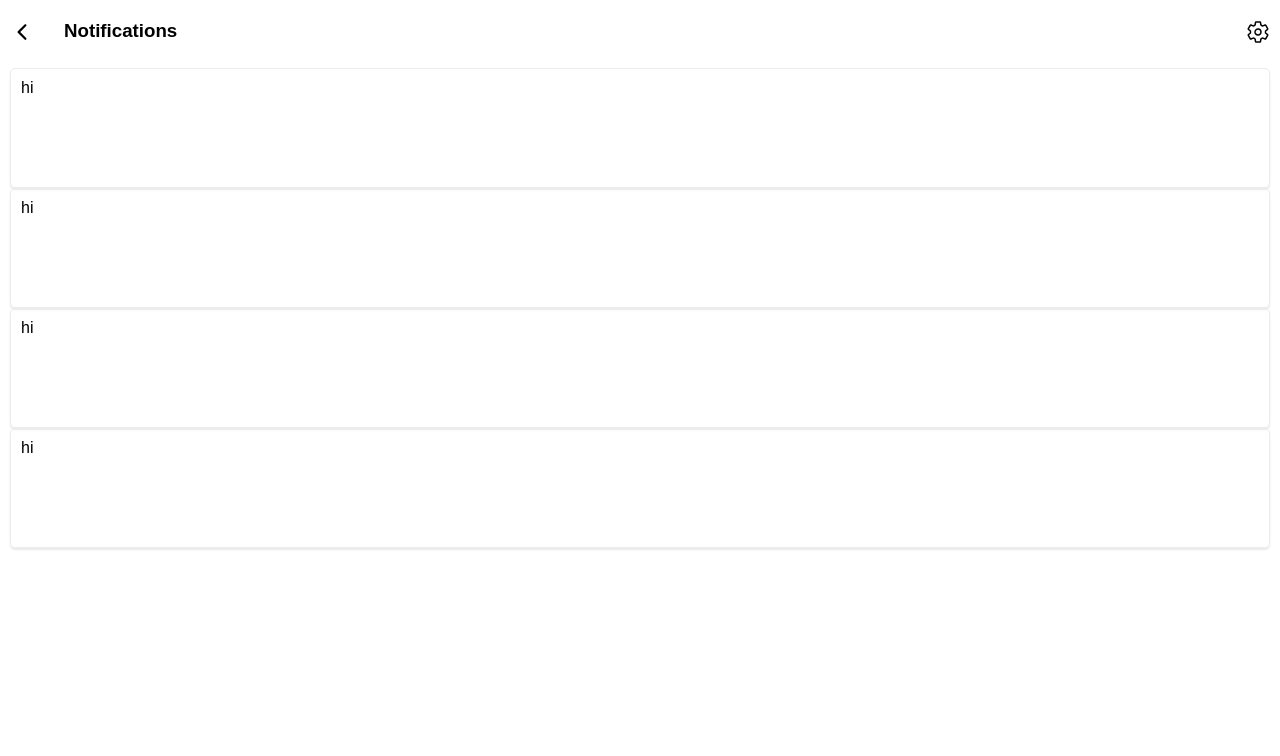
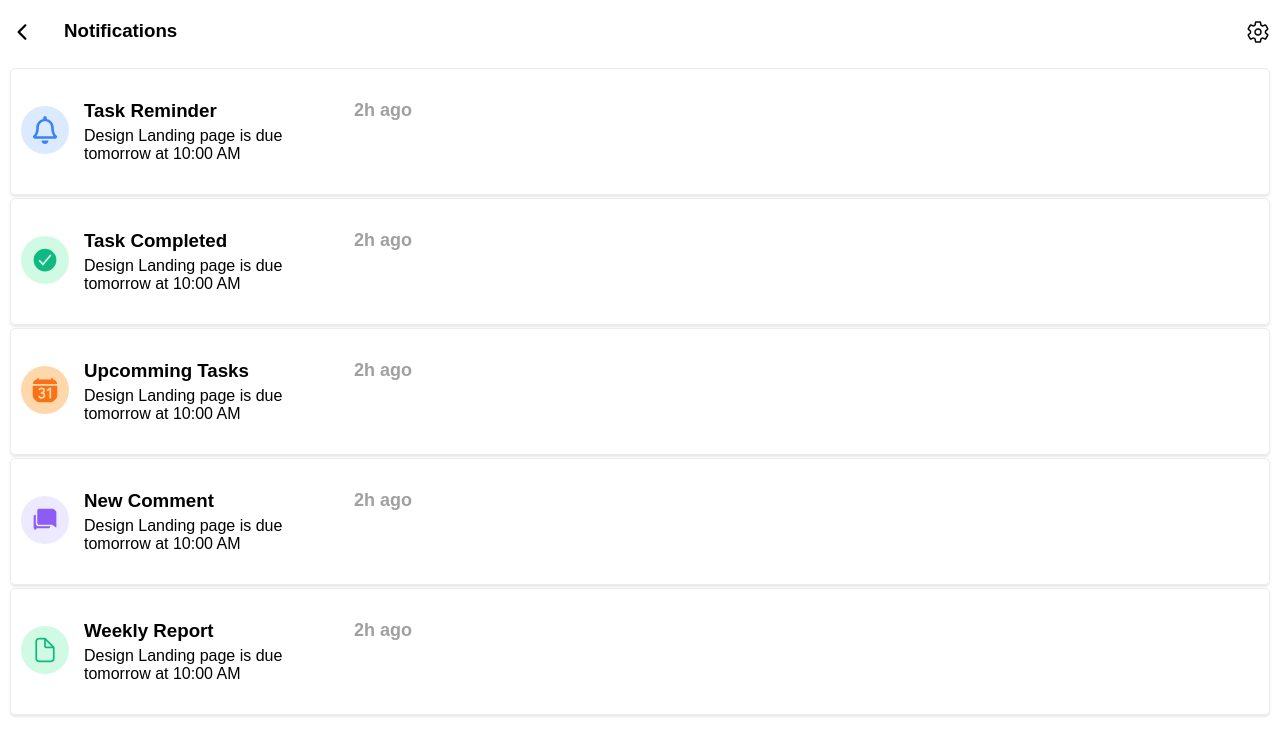
Before and after one commit to sajidsafi936/task-manager, a React (Vite) app in the folder frontend/task-manager/: page /notifications in a window 1280 px wide. Shown: the top 756 px of the page. Built offline with nearby package versions, Linux system fonts and the light colour scheme.

Commit message:
notification component frontend completed

```diff
--- a/frontend/task-manager/src/components/Notifications.css
+++ b/frontend/task-manager/src/components/Notifications.css
@@ -22,11 +22,55 @@
     gap: 30px;
 }
 
+
+/* notification cards */
+
 .notification-card{
     width: 100%;
-    min-height: 120px;
+    min-height: 105px;
     border: 1px solid #efebeb;
     box-shadow: 0px 2px 2px rgba(0, 0, 0, 0.09);
     border-radius: 5px;
     padding: 10px;
+    margin-bottom: 3px;
 }
+
+.notification-box{
+    min-height: 105px;
+    display: flex;
+    flex-direction: row;
+    align-items: center;
+    gap: 15px;
+}
+
+.notification-detail{
+    display: flex;
+    flex-direction: row;
+    gap: 10px;
+}
+
+.notification-message{
+    width: 230px;
+    display: flex;
+    flex-direction: column;
+    gap: 5px;
+}
+
+.notification-message h3,
+.notification-message p {
+    margin: 0;
+    padding: 0;
+    text-align: left;
+}
+
+.notification-message p{
+    font-weight: 500;
+}
+
+.notification-message h4{
+    color: rgb(120, 119, 119);
+}
+
+.notification-time{
+    color: rgb(160, 160, 160);
+}
--- a/frontend/task-manager/src/components/Notifications.jsx
+++ b/frontend/task-manager/src/components/Notifications.jsx
@@ -1,14 +1,20 @@
 import React from 'react'
 import "./Notifications.css";
-import { IoIosArrowBack } from "react-icons/io";
-import { IoSettingsOutline } from "react-icons/io5";
+import { IoIosArrowBack, IoMdChatbubbles } from "react-icons/io";
+import { IoSettingsOutline, IoCheckmarkCircleSharp, IoCalendarNumber, IoDocumentOutline } from "react-icons/io5";
+import {useNavigate} from 'react-router-dom'
+import { FaRegBell } from "react-icons/fa";
 
 const Notifications = () => {
+  const navigate = useNavigate();
+  const navigateBackArrow = () =>{
+    navigate("/homedashboard")
+  }
   return (
     <div className='notification-container'>
       <div className="notification-header">
         <div className='nofication-arrow'>
-          <IoIosArrowBack size="1.5em"/>
+          <IoIosArrowBack size="1.5em" onClick={navigateBackArrow}/>
           <h3>Notifications</h3>
           </div>
         <div>
@@ -16,10 +22,95 @@ const Notifications = () => {
         </div>
       </div>
 
-      <div className="notification-card">hi</div>
-      <div className="notification-card">hi</div>
-      <div className="notification-card">hi</div>
-      <div className="notification-card">hi</div>
+      <div className="notification-card">
+        <div className="notification-box">
+          <div className='notification-icon'>
+            <FaRegBell size="3em" style={{color: "#3B82F6",background: "#DBEAFE", borderRadius: "50%", padding: "10px"}}/>
+          </div>
+          <div className="notification-detail">
+            <div className='notification-message'>
+              <h3>Task Reminder</h3>
+              <p>Design Landing page is due tomorrow at 10:00 AM</p>
+            </div>
+            <div className="notification-time">
+              <h4>2h ago</h4>
+            </div>
+          </div>
+        </div>
+      </div>
+
+
+      <div className="notification-card">
+        <div className="notification-box">
+          <div className='notification-icon'>
+            <IoCheckmarkCircleSharp size="3em" style={{color: "#10B981",background: "#D1FAE5", borderRadius: "50%", padding: "10px"}}/>
+          </div>
+          <div className="notification-detail">
+            <div className='notification-message'>
+              <h3>Task Completed</h3>
+              <p>Design Landing page is due tomorrow at 10:00 AM</p>
+            </div>
+            <div className="notification-time">
+              <h4>2h ago</h4>
+            </div>
+          </div>
+        </div>
+      </div>
+
+      <div className="notification-card">
+        <div className="notification-box">
+          <div className='notification-icon'>
+            <IoCalendarNumber size="3em" style={{color: "#F97316",background: "#FED7AA", borderRadius: "50%", padding: "10px"}}/>
+          </div>
+          <div className="notification-detail">
+            <div className='notification-message'>
+              <h3>Upcomming Tasks</h3>
+              <p>Design Landing page is due tomorrow at 10:00 AM</p>
+            </div>
+            <div className="notification-time">
+              <h4>2h ago</h4>
+            </div>
+          </div>
+        </div>
+      </div>
+
+
+      <div className="notification-card">
+        <div className="notification-box">
+          <div className='notification-icon'>
+            <IoMdChatbubbles size="3em" style={{color: "#8B5CF6",background: "#EDE9FE", borderRadius: "50%", padding: "10px"}}/>
+          </div>
+          <div className="notification-detail">
+            <div className='notification-message'>
+              <h3>New Comment</h3>
+              <p>Design Landing page is due tomorrow at 10:00 AM</p>
+            </div>
+            <div className="notification-time">
+              <h4>2h ago</h4>
+            </div>
+          </div>
+        </div>
+      </div>
+
+
+
+      <div className="notification-card">
+        <div className="notification-box">
+          <div className='notification-icon'>
+            <IoDocumentOutline  size="3em" style={{color: "#10B981",background: "#D1FAE5", borderRadius: "50%", padding: "10px"}}/>
+          </div>
+          <div className="notification-detail">
+            <div className='notification-message'>
+              <h3>Weekly Report</h3>
+              <p>Design Landing page is due tomorrow at 10:00 AM</p>
+            </div>
+            <div className="notification-time">
+              <h4>2h ago</h4>
+            </div>
+          </div>
+        </div>
+      </div>
+
 
     </div>
   )
--- a/frontend/task-manager/src/pages/HomeDashboard.jsx
+++ b/frontend/task-manager/src/pages/HomeDashboard.jsx
@@ -164,12 +164,14 @@ const HomeDashboard = () => {
           />
           </Link>
 
+          <Link to="/profile">
           <img
             className="header-img"
             id="profile-img"
             src={profile}
             alt="profile-img"
           />
+          </Link>
 
         </div>
 
```
